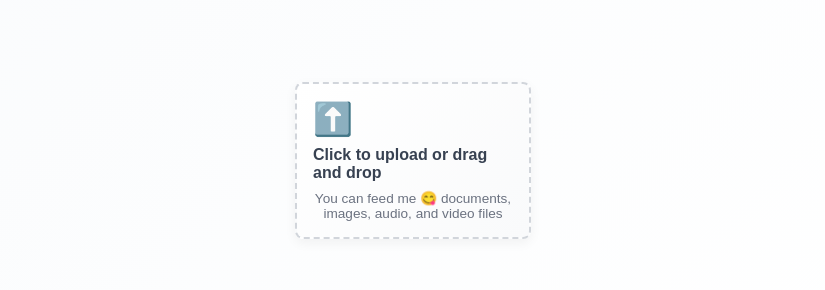
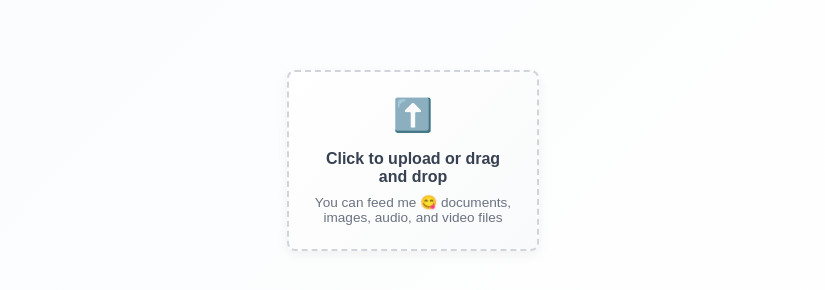
Before and after one commit to adityasinghcoding/PolySensor, a React (Vite) app in the folder frontend/: page / in a window 1280 px wide. Shown: the part 512-802 px from the top of the page, without its empty margins (227-1052 px from the left). Built offline with nearby package versions, Linux system fonts and the light colour scheme.

Commit message:
FileUploader.css size of input file area minor change

```diff
--- a/frontend/src/components/FileUploader/FileUploader.css
+++ b/frontend/src/components/FileUploader/FileUploader.css
@@ -16,13 +16,18 @@
   z-index: 10;
 }
 
+.file-uploader.selected {
+  height: 200px;
+  /* width: 400px; */
+}
+
 .file-input {
   display: none;
 }
 
 .upload-area {
   width: 100%;
-  min-height: 120px;
+  min-height: 10px;
   border: 2px dashed #d1d5db;
   border-radius: 8px;
   background: linear-gradient(135deg, #ffffff 0%, #f9fafb 100%);
@@ -30,7 +35,7 @@
   flex-direction: column;
   align-items: center;
   justify-content: center;
-  padding: 1rem;
+  padding: 1.5rem;
   transition: all 0.3s ease;
   box-shadow: 0 4px 12px rgba(0, 0, 0, 0.05);
 }
@@ -46,6 +51,7 @@
   color: #374151;
   font-size: 1rem;
   font-weight: 600;
+  text-align: center;
 }
 
 .upload-prompt p {
@@ -53,13 +59,15 @@
   color: #6b7280;
   font-size: 0.85rem;
   text-align: center;
+  /* line-height: 1.4; */
 }
 
 .upload-icon {
   font-size: 2rem;
-  margin-bottom: 0.5rem;
+  margin-bottom: 1rem;
   color: #9ca3af;
   transition: color 0.3s ease;
+  text-align: center;
 }
 
 .file-uploader:hover .upload-icon {
@@ -100,8 +108,9 @@
 .file-details {
   display: flex;
   flex-direction: column;
-  gap: 0.25rem;
+  gap: 0.5rem;
   overflow: hidden;
+  padding: 0.5rem 0;
 }
 
 .file-name {
```
